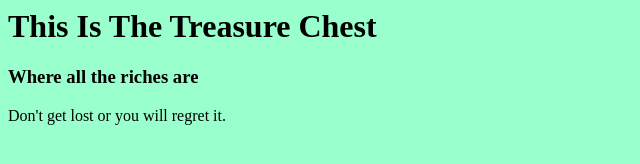
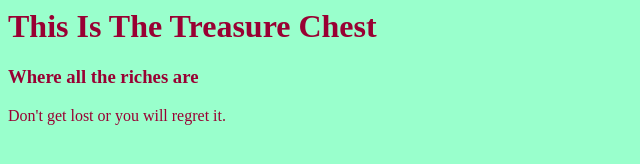
Before and after one commit to alexyelamos/treasurechest, a plain HTML site: page index.html in a window 1280 px wide. Shown: the whole page, without its empty margins (0-640 px from the left). Drawn offline with Linux system fonts and the light colour scheme.

Commit message:
Update index.html

```diff
--- a/index.html
+++ b/index.html
@@ -2,7 +2,7 @@
   <head>
   </head>
 
-  <body bgcolor = "#99ffcc">
+  <body bgcolor = "#99ffcc" text = "#990033">
 <h1> This Is The Treasure Chest </h1>
 <h3> Where all the riches are </h3>
 <p> Don't get lost or you will regret it. </p>
```
